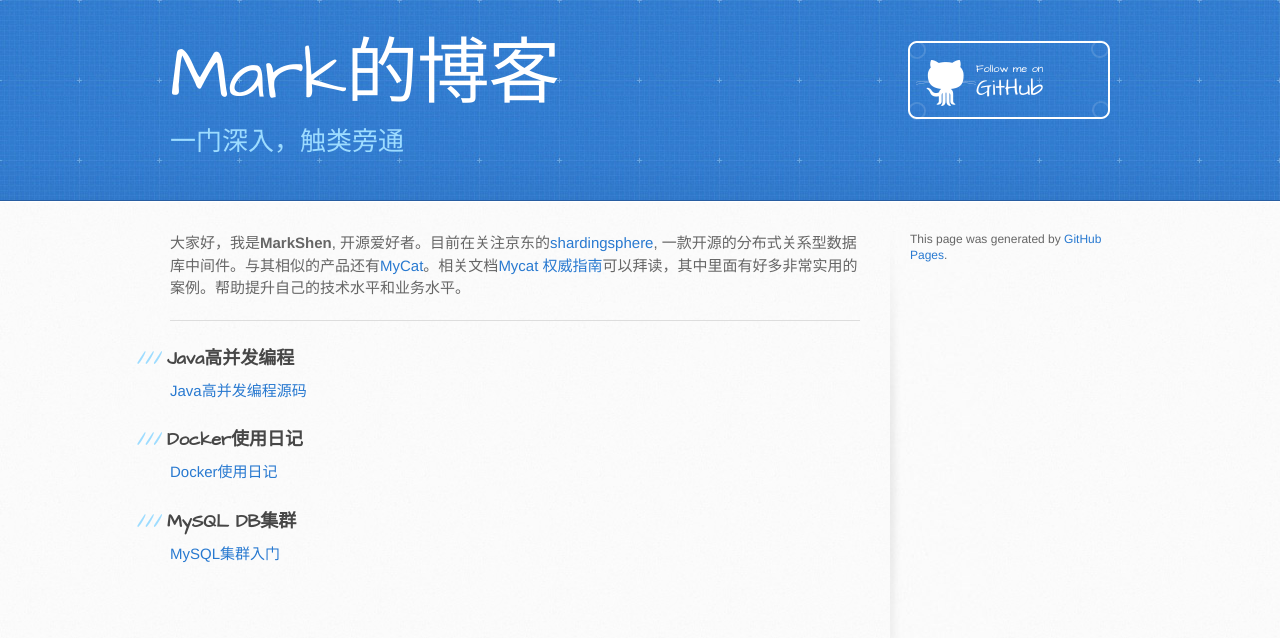
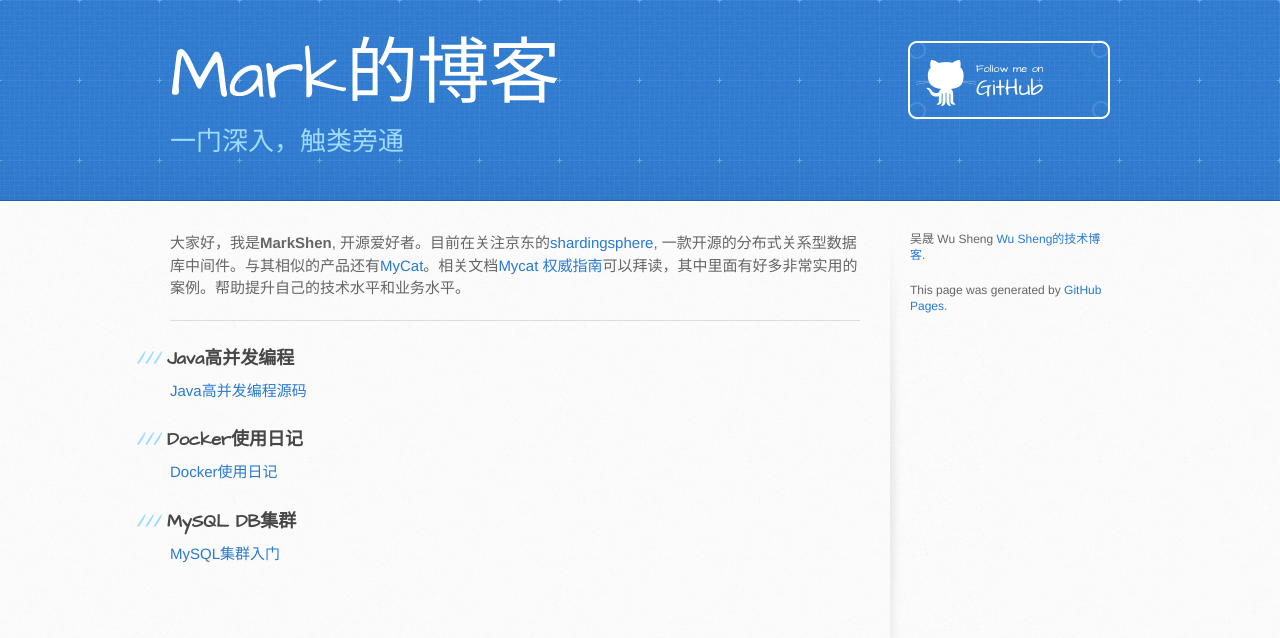
Before and after one commit to MarkShen1992/markshen1992.github.io, a Jekyll site: the page built from index.md, in a window 1280 px wide. Shown: the top 638 px of the page. Built offline with Jekyll 4.4.1, drawn with Linux system fonts in a browser that asks for light colours.

Commit message:
add icon and optimize the SEO

```diff
--- a/_layouts/default.html
+++ b/_layouts/default.html
@@ -4,8 +4,18 @@
     <meta charset='utf-8'>
     <meta http-equiv="X-UA-Compatible" content="IE=edge">
     <meta name="viewport" content="width=device-width, initial-scale=1, maximum-scale=1">
+    <meta name="referrer" content="never" />
+    <meta http-equiv="Cache-Control" content="no-transform" />
+    <meta http-equiv="Cache-Control" content="no-siteapp" />
+    <!-- SEO start -->
+    <meta name="description" content="MarkShen的博客专注于技术文章的积累，软件架构的设计，经济类文章和中国传统文化内容的积累。" />
+    <meta name="keywords" content="MarkShen的博客_MySQL集群_Java高并发_Docker_ShardingSphere_Mycat" />
+    <!-- SEO end -->
     <link rel="stylesheet" href="{{ '/assets/css/style.css?v=' | append: site.github.build_revision | relative_url }}" media="screen" type="text/css">
     <link rel="stylesheet" href="{{ '/assets/css/print.css' | relative_url }}" media="print" type="text/css">
+
+    <title>MarkShen的博客</title>
+    <link rel="shortcut icon" type="image/x-icon" href="./favicon.ico">
 
     <!--[if lt IE 9]>
     <script src="https://oss.maxcdn.com/html5shiv/3.7.3/html5shiv.min.js"></script>
@@ -54,7 +64,7 @@
           {% if site.github.is_project_page %}
             <p class="repo-owner"><a href="{{ site.github.repository_url }}">{{ site.github.repository_name }}</a> is maintained by <a href="{{ site.github.owner_url }}">{{ site.github.owner_name }}</a>.</p>
           {% endif %}
-
+          <p>吴晟 Wu Sheng <a href="https://wu-sheng.github.io/me/">Wu Sheng的技术博客</a>.</p>
           <p>This page was generated by <a href="https://pages.github.com">GitHub Pages</a>.</p>
         </aside>
       </div>
```
Also changed, not shown: favicon.ico (added).
